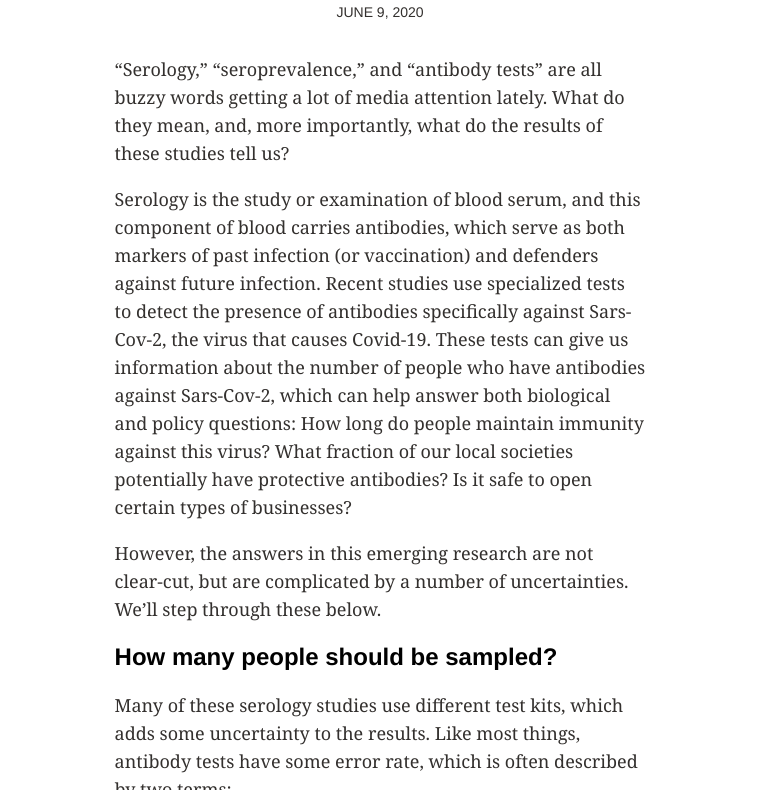
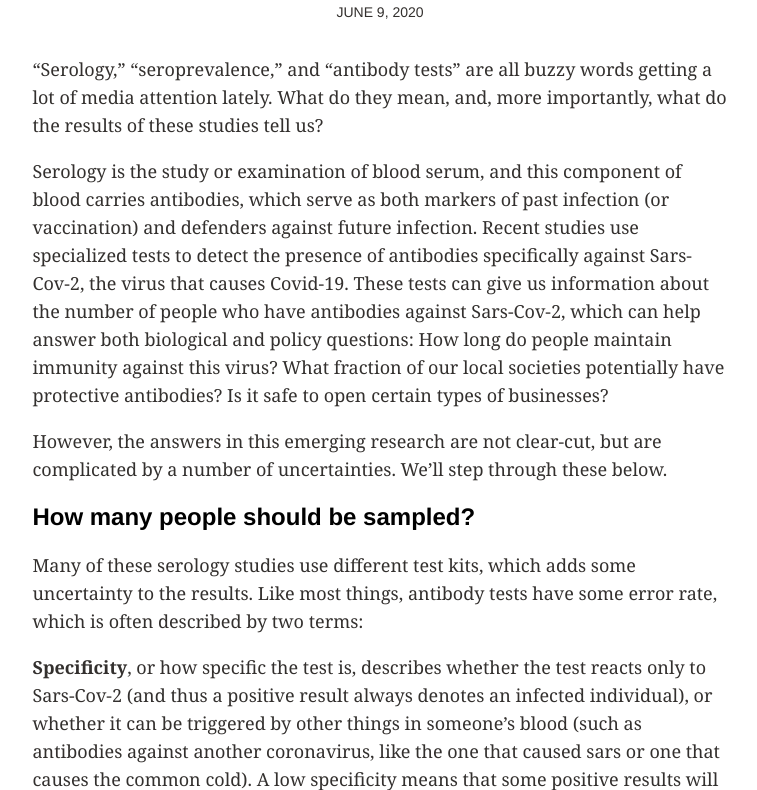
Before and after one commit to covid19serology/covid19serology.github.io, a plain HTML site: page index.html in a window 1280 px wide. Shown: the part 262-1052 px from the top of the page, without its empty margins (260-1017 px from the left). Drawn offline with Linux system fonts and the light colour scheme.

Commit message:
Update styles.css

```diff
--- a/styles/styles.css
+++ b/styles/styles.css
@@ -3,7 +3,7 @@ body {
 }
 
 .maincontent {
-	width:42%;
+	width:55%;
 	margin:auto;
 }
 
```
